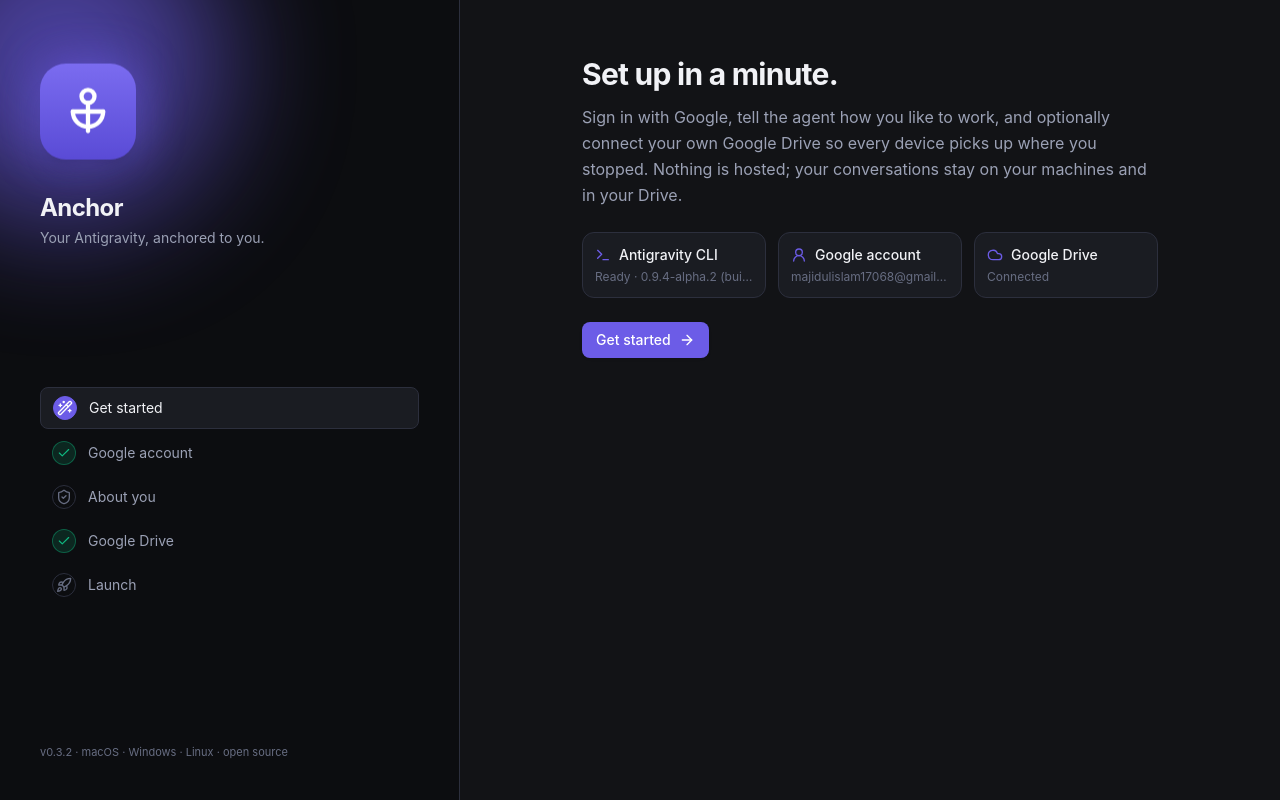
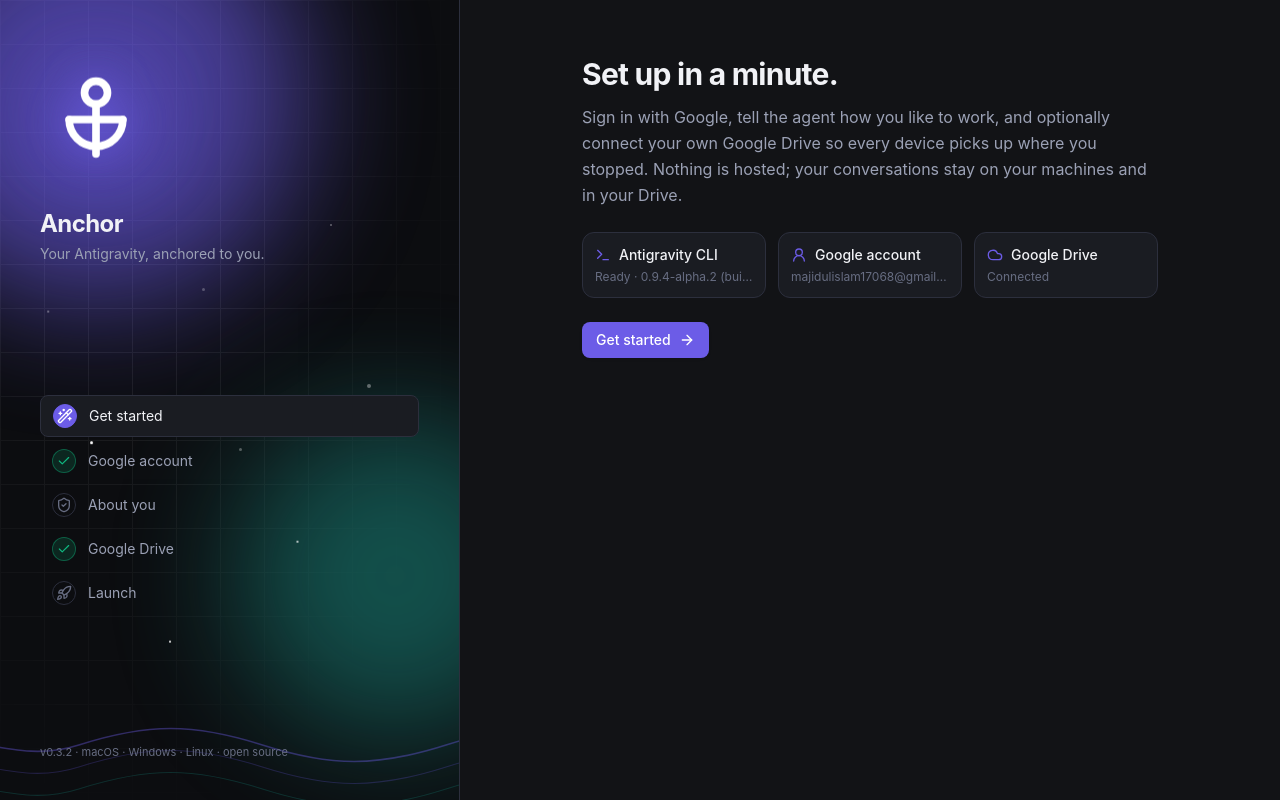
Before and after one commit to Majidul17068/anchor, a React (Vite) app in the folder frontend/: page / in a window 1280 px wide. Built offline with nearby package versions, Linux system fonts and the light colour scheme.

Commit message:
Onboarding: the white anchor alone, with grid, light drift and wave graphics behind it

```diff
--- a/frontend/src/features/onboarding/Onboarding.tsx
+++ b/frontend/src/features/onboarding/Onboarding.tsx
@@ -20,6 +20,18 @@ export interface OnboardingProps {
 }
 
 type StepId = 'welcome' | 'cli' | 'signin' | 'profile' | 'drive' | 'launch';
+
+/** Fixed positions for the drifting lights behind the logo (no randomness, so the panel is stable across renders). */
+const PARTICLES = [
+  { x: '18%', y: '62%', s: 3, o: 0.55, d: '14s', delay: '0s' },
+  { x: '64%', y: '70%', s: 2, o: 0.45, d: '18s', delay: '3s' },
+  { x: '80%', y: '48%', s: 4, o: 0.35, d: '16s', delay: '6s' },
+  { x: '36%', y: '84%', s: 2, o: 0.5, d: '20s', delay: '1s' },
+  { x: '52%', y: '56%', s: 3, o: 0.3, d: '15s', delay: '8s' },
+  { x: '10%', y: '40%', s: 2, o: 0.4, d: '22s', delay: '4s' },
+  { x: '72%', y: '28%', s: 2, o: 0.35, d: '17s', delay: '10s' },
+  { x: '44%', y: '36%', s: 3, o: 0.25, d: '19s', delay: '12s' },
+];
 
 interface StepDef {
   id: StepId;
@@ -145,14 +157,38 @@ export const Onboarding: React.FC<OnboardingProps> = ({ onFinish, mode = 'first-
         style={{ ['--wails-draggable' as string]: 'drag' }}
         className="w-[38%] min-w-[320px] max-w-[460px] h-full border-r border-[var(--anchor-border)] bg-[var(--anchor-surface-sunken)] flex flex-col justify-between px-10 pb-10 pt-16 relative overflow-hidden"
       >
-        <div className="pointer-events-none absolute -top-24 -left-24 w-80 h-80 rounded-full bg-[var(--anchor-accent)] opacity-20 blur-3xl anchor-glow" />
+        {/* Backdrop graphics: faint grid, two colour washes, drifting light, slow waves. */}
+        <div className="pointer-events-none absolute inset-0" aria-hidden="true">
+          <div
+            className="absolute inset-0 opacity-[0.07]"
+            style={{
+              backgroundImage: 'linear-gradient(var(--anchor-text) 1px, transparent 1px), linear-gradient(90deg, var(--anchor-text) 1px, transparent 1px)',
+              backgroundSize: '44px 44px',
+              maskImage: 'radial-gradient(ellipse at 30% 25%, black 20%, transparent 75%)',
+              WebkitMaskImage: 'radial-gradient(ellipse at 30% 25%, black 20%, transparent 75%)',
+            }}
+          />
+          <div className="absolute -top-28 -left-28 w-[26rem] h-[26rem] rounded-full bg-[var(--anchor-accent)] opacity-25 blur-3xl anchor-glow" />
+          <div className="absolute bottom-16 -right-24 w-80 h-80 rounded-full bg-[#1fb6a6] opacity-10 blur-3xl anchor-glow" style={{ animationDelay: '2s' }} />
+          {PARTICLES.map((p, i) => (
+            <span
+              key={i}
+              className="absolute rounded-full bg-white anchor-drift"
+              style={{ left: p.x, top: p.y, width: p.s, height: p.s, opacity: p.o, animationDuration: p.d, animationDelay: p.delay }}
+            />
+          ))}
+          <svg className="absolute bottom-0 left-0 w-[200%] h-44 opacity-40 anchor-wave" viewBox="0 0 800 160" preserveAspectRatio="none" fill="none">
+            <path d="M0 110 C 60 90, 100 130, 160 110 S 260 90, 320 110 S 420 130, 480 110 S 580 90, 640 110 S 740 130, 800 110" stroke="var(--anchor-accent)" strokeWidth="1.5" />
+            <path d="M0 130 C 60 110, 100 150, 160 130 S 260 110, 320 130 S 420 150, 480 130 S 580 110, 640 130 S 740 150, 800 130" stroke="var(--anchor-accent)" strokeWidth="1" opacity="0.6" />
+            <path d="M0 150 C 60 130, 100 170, 160 150 S 260 130, 320 150 S 420 170, 480 150 S 580 130, 640 150 S 740 170, 800 150" stroke="#1fb6a6" strokeWidth="1" opacity="0.5" />
+          </svg>
+        </div>
+
         <div className="relative">
-          {/* The logo itself: the white anchor on the indigo tile, nothing else. */}
-          <div className="relative w-24 h-24 anchor-float">
-            <div className="absolute inset-0 rounded-[26px] bg-[var(--anchor-accent)] opacity-40 blur-xl anchor-glow" />
-            <div className="absolute inset-0 rounded-[26px] bg-gradient-to-b from-[#7b6cf0] to-[#5a4bd6] text-white flex items-center justify-center shadow-xl shadow-[var(--anchor-accent)]/30 anchor-rise">
-              <AnchorGlyph size={52} className="text-white" />
-            </div>
+          {/* The logo itself: the white anchor, lit from behind. */}
+          <div className="relative w-28 h-28 flex items-center justify-center anchor-float">
+            <div className="absolute inset-2 rounded-full bg-[var(--anchor-accent)] opacity-50 blur-2xl anchor-glow" />
+            <AnchorGlyph size={92} className="relative text-white drop-shadow-[0_0_18px_rgba(108,92,231,0.75)] anchor-rise" />
           </div>
           <h1 className="mt-8 text-2xl font-bold tracking-tight anchor-rise anchor-rise-delay-1">Anchor</h1>
           <p className="mt-1 text-sm text-[var(--anchor-text-muted)] anchor-rise anchor-rise-delay-2">Your Antigravity, anchored to you.</p>
--- a/frontend/src/styles/globals.css
+++ b/frontend/src/styles/globals.css
@@ -96,6 +96,18 @@
 .anchor-orbit-slow { animation: anchor-orbit 16s linear infinite reverse; }
 .anchor-float { animation: anchor-float 5s ease-in-out infinite; }
 .anchor-glow { animation: anchor-glow 4s ease-in-out infinite; }
+@keyframes anchor-drift {
+  0% { transform: translateY(0) translateX(0); opacity: 0; }
+  15% { opacity: 1; }
+  85% { opacity: 1; }
+  100% { transform: translateY(-140px) translateX(18px); opacity: 0; }
+}
+@keyframes anchor-wave {
+  from { transform: translateX(0); }
+  to { transform: translateX(-50%); }
+}
+.anchor-drift { animation: anchor-drift 16s linear infinite; }
+.anchor-wave { animation: anchor-wave 24s linear infinite; }
 @media (prefers-reduced-motion: reduce) {
-  .anchor-rise, .anchor-orbit, .anchor-orbit-slow, .anchor-float, .anchor-glow { animation: none; }
+  .anchor-rise, .anchor-orbit, .anchor-orbit-slow, .anchor-float, .anchor-glow, .anchor-drift, .anchor-wave { animation: none; }
 }
```
Also changed, not shown: 1 other file (tests, documents, lock files or other folders).
